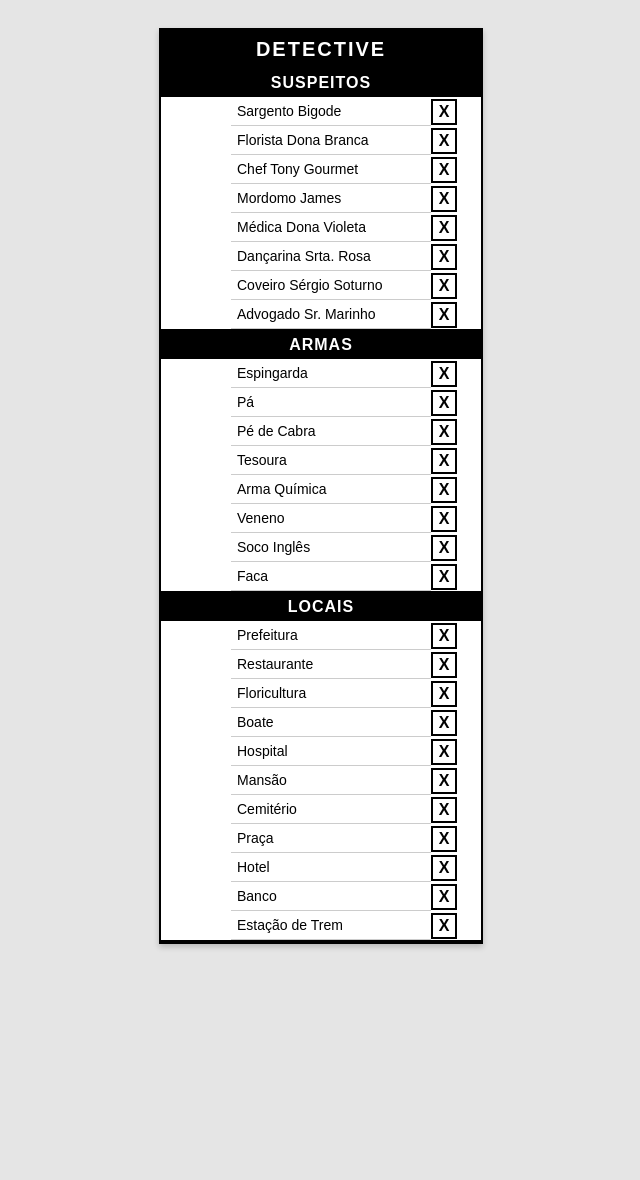
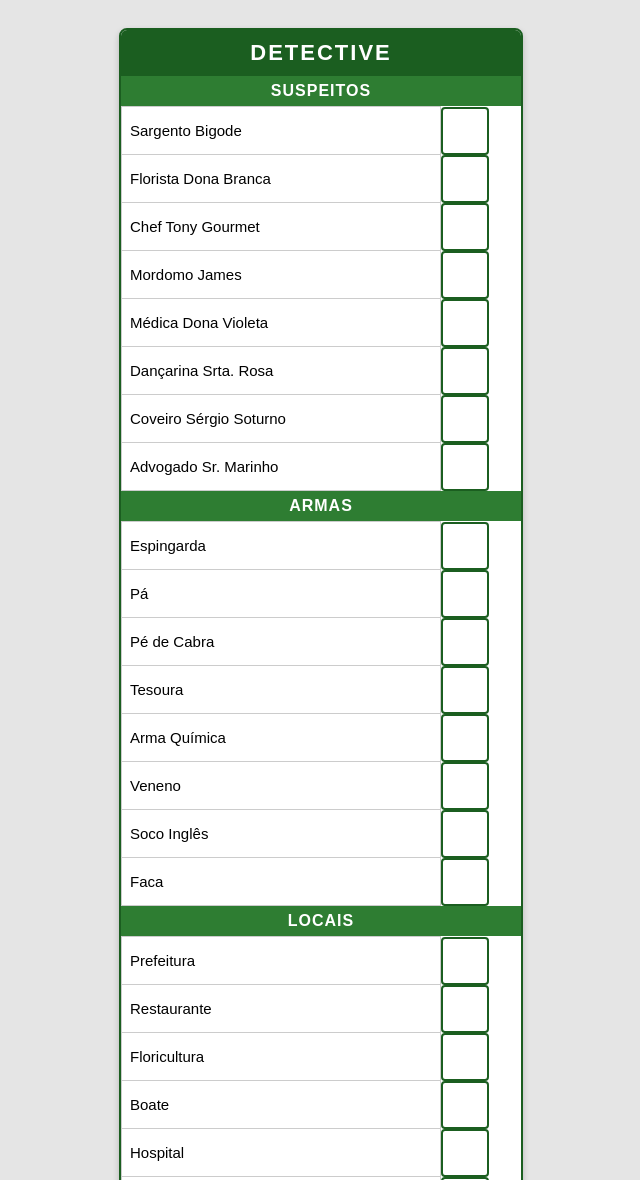
Before and after one commit to gabrielfkm/FinalBD_N2, a plain HTML site: page index.html in a window 1280 px wide. Shown: the top 1180 px of the page, without its empty margins (319-959 px from the left). Before the commit the page ends 972 px from the top, so only its background shows below. Drawn offline with Linux system fonts and the light colour scheme.

Commit message:
Update index.html

```diff
--- a/index.html
+++ b/index.html
@@ -5,6 +5,12 @@
   <meta name="viewport" content="width=device-width, initial-scale=1.0">
   <title>Cartela Detetive</title>
   <style>
+    :root {
+      --verde: #1b5e20;
+      --verde-claro: #2e7d32;
+      --verde-escuro: #0d3d14;
+    }
+
     body {
       font-family: Arial, sans-serif;
       background: #e5e5e5;
@@ -15,66 +21,86 @@
 
     .cartela {
       background: white;
-      border: 2px solid black;
-      width: 320px;
+      border: 2px solid var(--verde);
+      width: 100%;
+      max-width: 400px;
       box-shadow: 0 3px 6px rgba(0,0,0,0.2);
+      border-radius: 8px;
+      overflow: hidden;
     }
 
     .titulo {
-      background: black;
+      background: var(--verde);
       color: white;
       text-align: center;
-      font-size: 20px;
+      font-size: 22px;
       font-weight: bold;
-      padding: 8px;
+      padding: 10px;
       letter-spacing: 2px;
     }
 
-    .secao {
-      display: grid;
-      grid-template-columns: 70px auto 50px;
-      align-items: center;
-      border-bottom: 2px solid black;
-    }
-
     .secao-nome {
-      grid-column: 1 / span 3;
-      background: black;
+      background: var(--verde-claro);
       color: white;
       font-weight: bold;
       text-align: center;
-      padding: 5px;
+      padding: 6px;
       letter-spacing: 1px;
+      font-size: 16px;
     }
 
-    .item {
-      display: contents;
+    table {
+      width: 100%;
+      border-collapse: collapse;
     }
 
-    .label {
-      grid-column: 2;
-      padding: 6px;
-      border-bottom: 1px solid #ccc;
-      font-size: 14px;
+    td {
+      border: 1px solid #ccc;
+      padding: 8px;
+      font-size: 15px;
+    }
+
+    td:first-child {
+      width: 80%;
     }
 
     .checkbox {
-      grid-column: 3;
-      border: 2px solid black;
-      width: 22px;
-      height: 22px;
+      width: 28px;
+      height: 28px;
+      border: 2px solid var(--verde);
+      border-radius: 4px;
+      cursor: pointer;
       display: flex;
       align-items: center;
       justify-content: center;
-      cursor: pointer;
-      font-size: 16px;
+      font-size: 18px;
       font-weight: bold;
       user-select: none;
+      color: transparent;
+      transition: all 0.2s;
     }
 
     .checked {
-      background: black;
+      background: var(--verde);
       color: white;
+    }
+
+    /* Responsividade */
+    @media (max-width: 500px) {
+      .cartela {
+        max-width: 95%;
+      }
+
+      td {
+        font-size: 14px;
+        padding: 6px;
+      }
+
+      .checkbox {
+        width: 24px;
+        height: 24px;
+        font-size: 16px;
+      }
     }
   </style>
 </head>
@@ -84,49 +110,49 @@
 
     <!-- Suspeitos -->
     <div class="secao-nome">SUSPEITOS</div>
-    <div class="secao">
-      <div></div><div class="label">Sargento Bigode</div><div class="checkbox">X</div>
-      <div></div><div class="label">Florista Dona Branca</div><div class="checkbox">X</div>
-      <div></div><div class="label">Chef Tony Gourmet</div><div class="checkbox">X</div>
-      <div></div><div class="label">Mordomo James</div><div class="checkbox">X</div>
-      <div></div><div class="label">Médica Dona Violeta</div><div class="checkbox">X</div>
-      <div></div><div class="label">Dançarina Srta. Rosa</div><div class="checkbox">X</div>
-      <div></div><div class="label">Coveiro Sérgio Soturno</div><div class="checkbox">X</div>
-      <div></div><div class="label">Advogado Sr. Marinho</div><div class="checkbox">X</div>
-    </div>
+    <table>
+      <tr><td>Sargento Bigode</td><td class="checkbox">X</td></tr>
+      <tr><td>Florista Dona Branca</td><td class="checkbox">X</td></tr>
+      <tr><td>Chef Tony Gourmet</td><td class="checkbox">X</td></tr>
+      <tr><td>Mordomo James</td><td class="checkbox">X</td></tr>
+      <tr><td>Médica Dona Violeta</td><td class="checkbox">X</td></tr>
+      <tr><td>Dançarina Srta. Rosa</td><td class="checkbox">X</td></tr>
+      <tr><td>Coveiro Sérgio Soturno</td><td class="checkbox">X</td></tr>
+      <tr><td>Advogado Sr. Marinho</td><td class="checkbox">X</td></tr>
+    </table>
 
     <!-- Armas -->
     <div class="secao-nome">ARMAS</div>
-    <div class="secao">
-      <div></div><div class="label">Espingarda</div><div class="checkbox">X</div>
-      <div></div><div class="label">Pá</div><div class="checkbox">X</div>
-      <div></div><div class="label">Pé de Cabra</div><div class="checkbox">X</div>
-      <div></div><div class="label">Tesoura</div><div class="checkbox">X</div>
-      <div></div><div class="label">Arma Química</div><div class="checkbox">X</div>
-      <div></div><div class="label">Veneno</div><div class="checkbox">X</div>
-      <div></div><div class="label">Soco Inglês</div><div class="checkbox">X</div>
-      <div></div><div class="label">Faca</div><div class="checkbox">X</div>
-    </div>
+    <table>
+      <tr><td>Espingarda</td><td class="checkbox">X</td></tr>
+      <tr><td>Pá</td><td class="checkbox">X</td></tr>
+      <tr><td>Pé de Cabra</td><td class="checkbox">X</td></tr>
+      <tr><td>Tesoura</td><td class="checkbox">X</td></tr>
+      <tr><td>Arma Química</td><td class="checkbox">X</td></tr>
+      <tr><td>Veneno</td><td class="checkbox">X</td></tr>
+      <tr><td>Soco Inglês</td><td class="checkbox">X</td></tr>
+      <tr><td>Faca</td><td class="checkbox">X</td></tr>
+    </table>
 
     <!-- Locais -->
     <div class="secao-nome">LOCAIS</div>
-    <div class="secao">
-      <div></div><div class="label">Prefeitura</div><div class="checkbox">X</div>
-      <div></div><div class="label">Restaurante</div><div class="checkbox">X</div>
-      <div></div><div class="label">Floricultura</div><div class="checkbox">X</div>
-      <div></div><div class="label">Boate</div><div class="checkbox">X</div>
-      <div></div><div class="label">Hospital</div><div class="checkbox">X</div>
-      <div></div><div class="label">Mansão</div><div class="checkbox">X</div>
-      <div></div><div class="label">Cemitério</div><div class="checkbox">X</div>
-      <div></div><div class="label">Praça</div><div class="checkbox">X</div>
-      <div></div><div class="label">Hotel</div><div class="checkbox">X</div>
-      <div></div><div class="label">Banco</div><div class="checkbox">X</div>
-      <div></div><div class="label">Estação de Trem</div><div class="checkbox">X</div>
-    </div>
+    <table>
+      <tr><td>Prefeitura</td><td class="checkbox">X</td></tr>
+      <tr><td>Restaurante</td><td class="checkbox">X</td></tr>
+      <tr><td>Floricultura</td><td class="checkbox">X</td></tr>
+      <tr><td>Boate</td><td class="checkbox">X</td></tr>
+      <tr><td>Hospital</td><td class="checkbox">X</td></tr>
+      <tr><td>Mansão</td><td class="checkbox">X</td></tr>
+      <tr><td>Cemitério</td><td class="checkbox">X</td></tr>
+      <tr><td>Praça</td><td class="checkbox">X</td></tr>
+      <tr><td>Hotel</td><td class="checkbox">X</td></tr>
+      <tr><td>Banco</td><td class="checkbox">X</td></tr>
+      <tr><td>Estação de Trem</td><td class="checkbox">X</td></tr>
+    </table>
   </div>
 
   <script>
-    // Marca e desmarca ao clicar
+    // Alterna cor e X ao clicar
     document.querySelectorAll(".checkbox").forEach(box => {
       box.addEventListener("click", () => {
         box.classList.toggle("checked");
@@ -134,4 +160,4 @@
     });
   </script>
 </body>
-  </html>
+</html>
```
